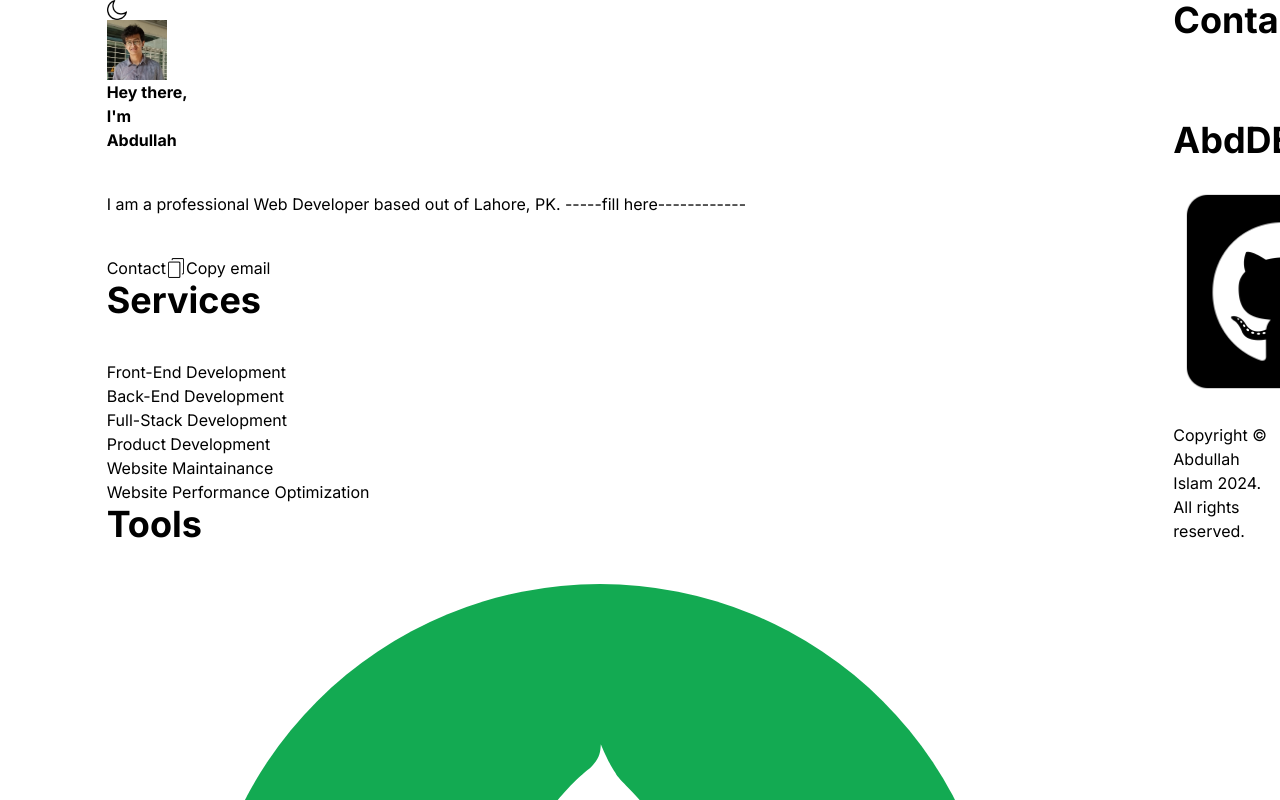
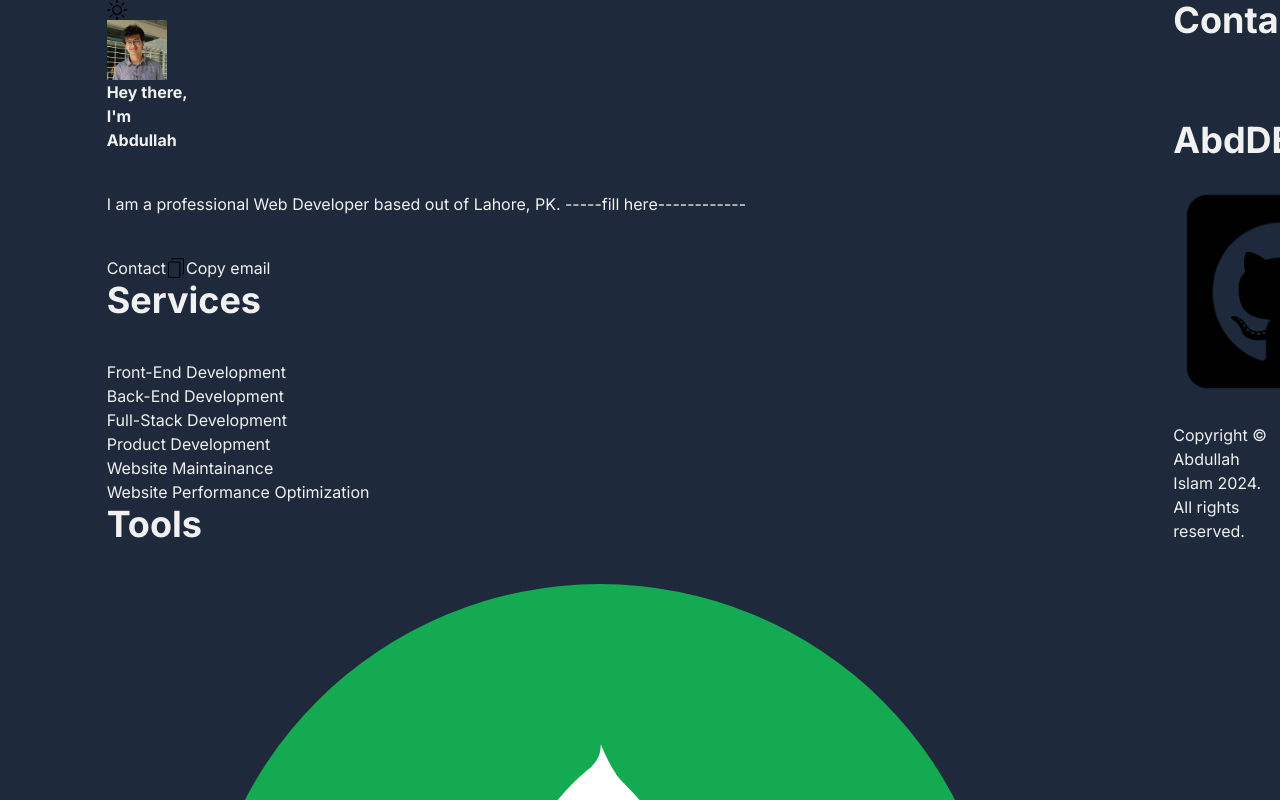
Before and after one commit to EggBurner/abddev-blog, a Next.js app: page / in a window 1280 px wide. Shown: the top 800 px of the page. Built offline with nearby package versions, Linux system fonts and the light colour scheme; no server answers; the database is empty.

Commit message:
Set dark mode as default

```diff
--- a/src/Components/Header.tsx
+++ b/src/Components/Header.tsx
@@ -9,11 +9,11 @@ import sun from "../../public/sun.png";
 import moon from "../../public/moon.png";
 
 const Header = () => {
-  const [theme, setTheme] = useState("light");
+  const [theme, setTheme] = useState("dark");
 
   useEffect(() => {
     let storageTheme = localStorage.getItem("theme");
-    if(storageTheme === "dark") setTheme('dark')
+    if(storageTheme === "light") setTheme('light')
   }, []);
 
 
```
